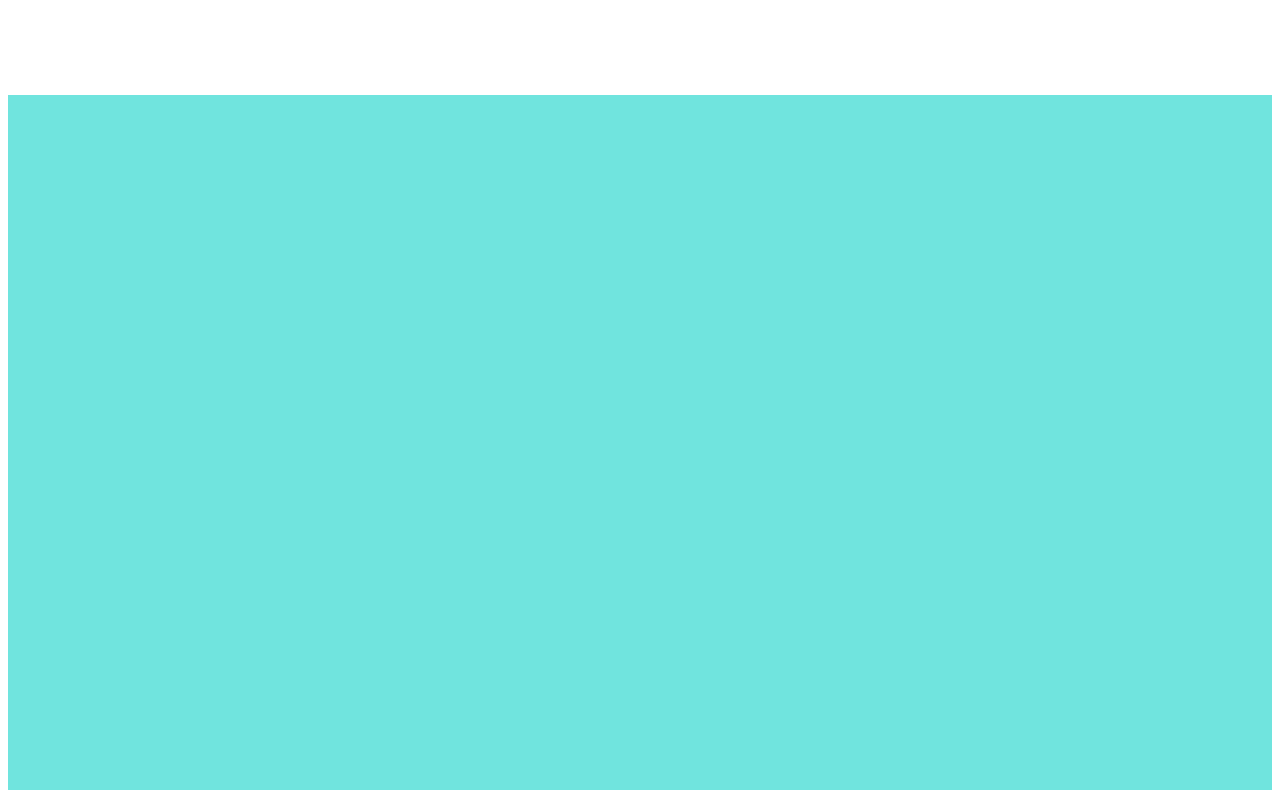
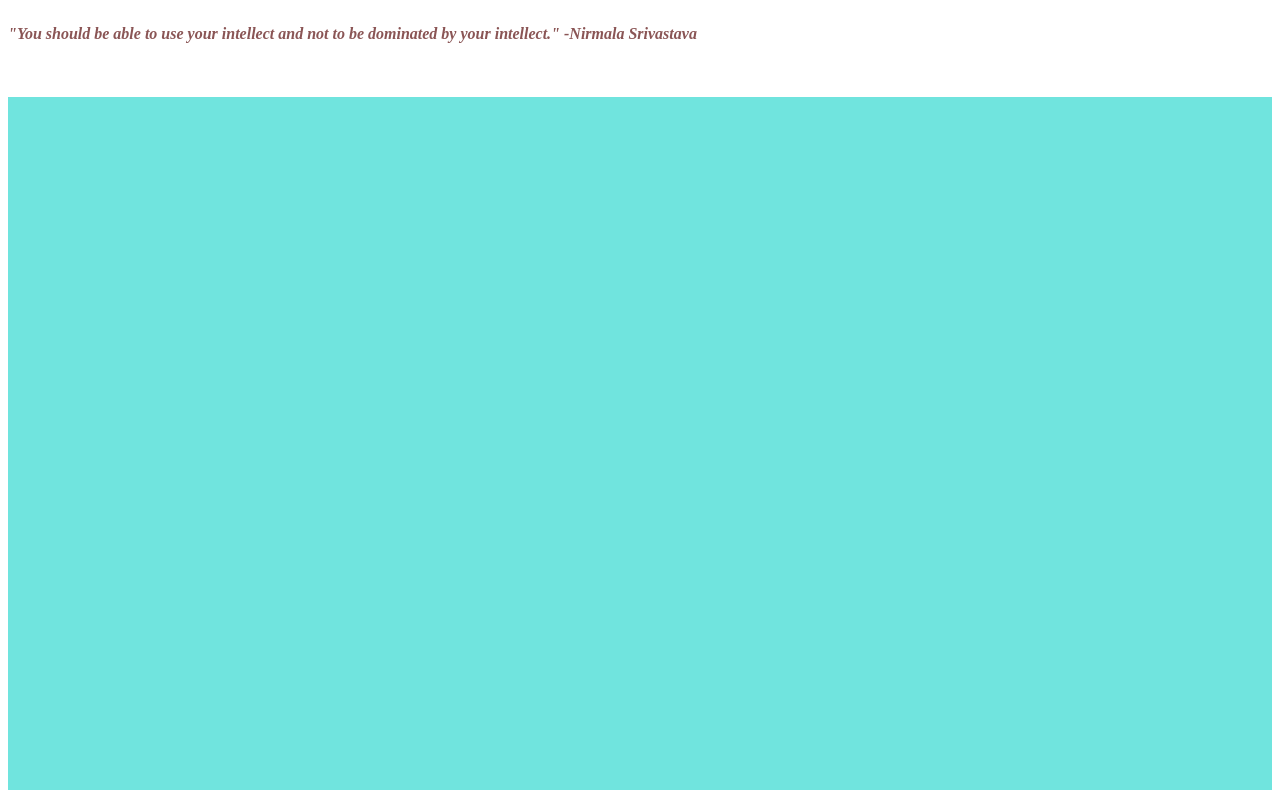
Before and after one commit to amypholley/intellectualhealth_first, a plain HTML site: page index.html in a window 1280 px wide. Shown: the part 207-997 px from the top of the page. Drawn offline with Linux system fonts and the light colour scheme.

Commit message:
Added quote, font and color change

```diff
--- a/index.html
+++ b/index.html
@@ -35,11 +35,12 @@
         </body>
 
             <br>
+            <i style="color: rgb(138, 85, 85); font-size: medium; font-weight: bold;">"You should be able to use your intellect and not to be dominated by your intellect." -Nirmala Srivastava</i>
             <br>
             <br>
             <br>
 
-            <p style="background-color: rgb(112, 228, 222);">
+            <p style="background-color: rgb(112, 228, 222); font-size: large; color: blueviolet;">
 
                 <br>
                 <br>
```
